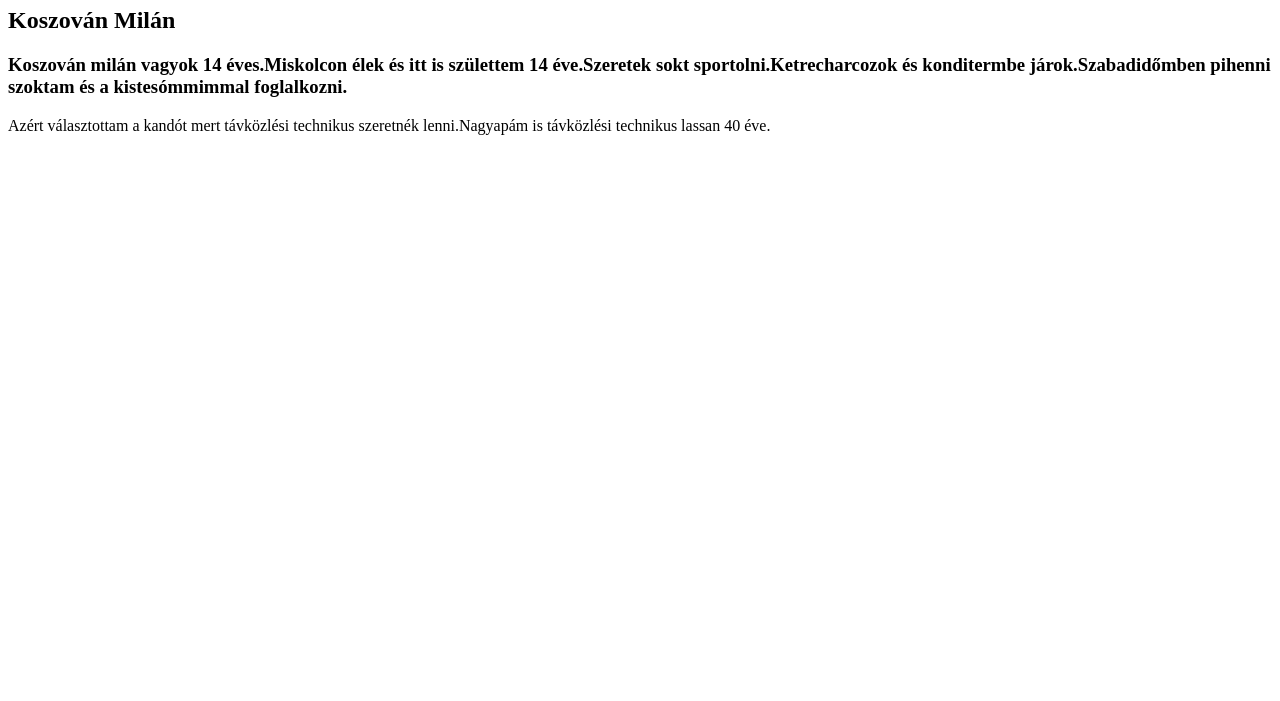
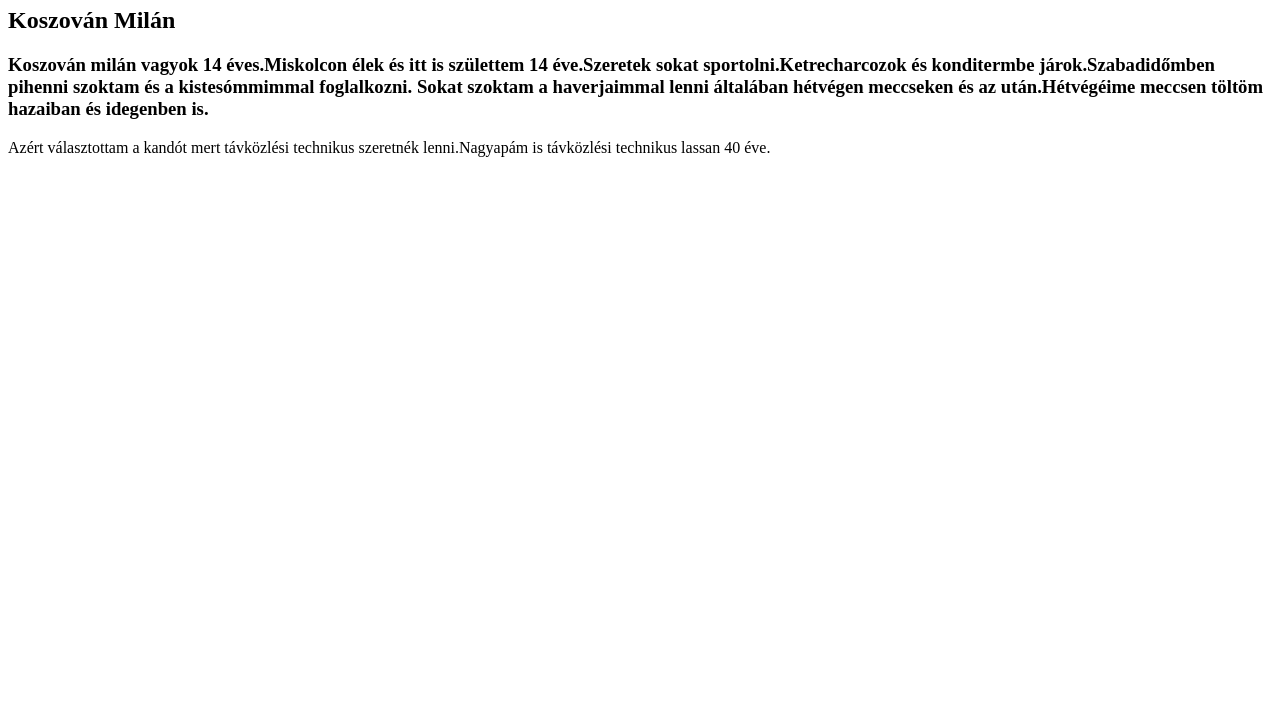
Before and after one commit to koszi0123/weboldal, a plain HTML site: page index.html in a window 1280 px wide. Shown: the part 99-800 px from the top of the page. Drawn offline with Linux system fonts and the light colour scheme.

Commit message:
bemutatkozás

```diff
--- a/index.html
+++ b/index.html
@@ -12,8 +12,8 @@
     </nav>
     <h1>Bemutatkozás</h1>
     <h2>Koszován Milán</h2>
-    <h3>Koszován milán vagyok 14 éves.Miskolcon élek és itt is születtem 14 éve.Szeretek sokt sportolni.Ketrecharcozok és konditermbe járok.Szabadidőmben pihenni szoktam és a kistesómmimmal foglalkozni.
-    </h3>
+    <h3>Koszován milán vagyok 14 éves.Miskolcon élek és itt is születtem 14 éve.Szeretek sokat sportolni.Ketrecharcozok és konditermbe járok.Szabadidőmben pihenni szoktam és a kistesómmimmal foglalkozni.
+Sokat szoktam a haverjaimmal lenni általában hétvégen meccseken és az után.Hétvégéime meccsen töltöm hazaiban és idegenben is.    </h3>
     <p>Azért választottam a kandót mert távközlési technikus szeretnék lenni.Nagyapám is távközlési technikus lassan 40 éve.</p>
     <p></p>
 </body>
```
